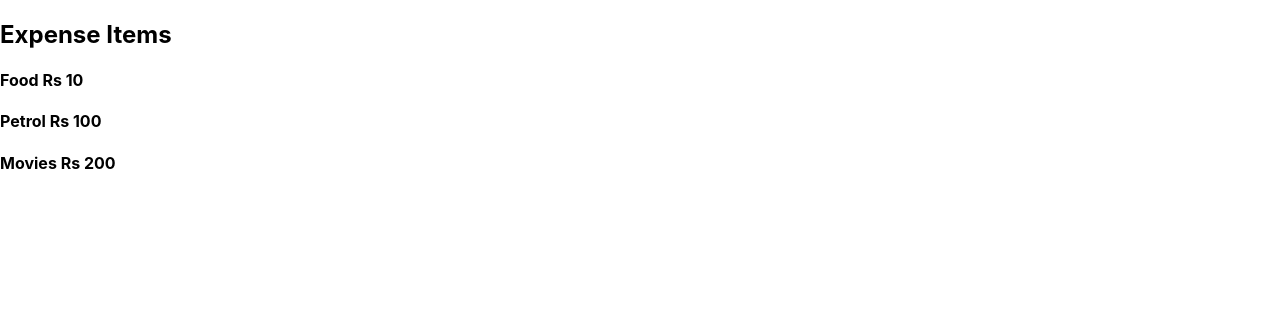
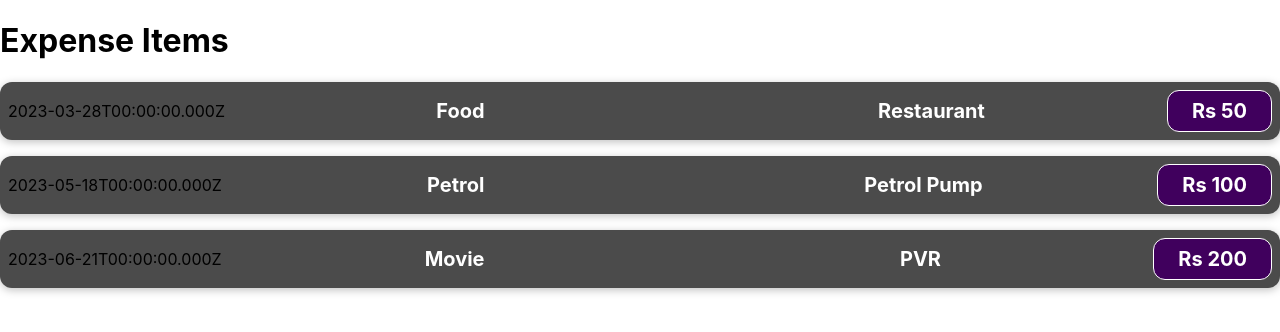
Before and after one commit to Ajoy31097/Learn-React, a React (Create React App) app in the folder my-app/: page / in a window 1280 px wide. Shown: the top 332 px of the page. Built offline with nearby package versions, Linux system fonts and the light colour scheme.

Commit message:
Reusable components added with location variable

```diff
--- a/my-app/src/App.js
+++ b/my-app/src/App.js
@@ -1,12 +1,24 @@
 // import logo from './logo.svg';
-import './App.css';
+// import './App.css';
+
+import Styles from "./Components/ExpenseItem.css";
 
 import ExpenseItem from "./Components/ExpenseItem";
 
 function App() {
+
+  const expense = [
+    { title: 'Food', amount: 50, location: 'Restaurant', date: new Date(2023, 2, 28) },
+    { title: 'Petrol', amount: 100, location: 'Petrol Pump', date: new Date(2023, 4, 18) },
+    { title: 'Movie', amount: 200, location: 'PVR', date: new Date(2023, 5, 21) },
+  ];
+
   return (
     <div>
-    <ExpenseItem></ExpenseItem>
+      <h1>Expense Items</h1>
+      <ExpenseItem title={expense[0].title} amount={expense[0].amount} location={expense[0].location} date={expense[0].date}></ExpenseItem>
+      <ExpenseItem title={expense[1].title} amount={expense[1].amount} location={expense[1].location} date={expense[1].date}></ExpenseItem>
+      <ExpenseItem title={expense[2].title} amount={expense[2].amount} location={expense[2].location} date={expense[2].date}></ExpenseItem>
     </div>
   );
 }
--- /dev/null
+++ b/my-app/src/Components/ExpenseItem.css
@@ -0,0 +1,72 @@
+.expense-item-date {
+    display: flex;
+    justify-content: space-between;
+    align-items: center;
+    box-shadow: 0 2px 8px rgba(0, 0, 0, 0.25);
+    padding: 0.5rem;
+    margin: 1rem 0;
+    border-radius: 12px;
+    background-color: #4b4b4b;
+  }
+
+  .expense-item_location {
+    display: flex;
+    flex-direction: column;
+    gap: 1rem;
+    align-items: center;
+    flex-flow: column-reverse;
+    justify-content: flex-start;
+    flex: 1;
+  }
+
+  .expense-item__description {
+    display: flex;
+    flex-direction: column;
+    gap: 1rem;
+    align-items: flex-end;
+    flex-flow: column-reverse;
+    justify-content: flex-start;
+    flex: 1;
+  }
+
+  .expense-item-date h2 {
+    color: #3a3a3a;
+    font-size: 1rem;
+    flex: 1;
+    margin: 0 1rem;
+    color: white;
+  }
+
+  .expense-item__price {
+    font-size: 1rem;
+    font-weight: bold;
+    color: white;
+    background-color: #40005d;
+    border: 1px solid white;
+    padding: 0.5rem;
+    border-radius: 12px;
+  }
+
+  @media (min-width: 580px) {
+    .expense-item__description {
+      flex-direction: row;
+      align-items: center;
+      justify-content: flex-start;
+      flex: 1;
+    }
+
+    .expense-item__description h2 {
+      font-size: 1.25rem;
+      text-align: center;
+    }
+
+    .expense-item_location h2:required {
+        font-size: 1.25rem;
+        text-align: center;
+      }
+
+    .expense-item__price {
+      font-size: 1.25rem;
+      padding: 0.5rem 1.5rem;
+    }
+  }
--- a/my-app/src/Components/ExpenseItem.js
+++ b/my-app/src/Components/ExpenseItem.js
@@ -1,10 +1,13 @@
-function ExpenseItem() {
-    return <div>
-        <h2>Expense Items</h2>
-        <h4>Food Rs 10</h4>
-        <h4>Petrol Rs 100</h4>
-        <h4>Movies Rs 200</h4>
+
+
+function ExpenseItem(props) {
+    return <div className="expense-item-date">
+        <div>{props.date.toISOString()}</div>
+        <div className="expense-item__description">
+            <h2>{props.title}</h2>
+            <div className="expense-item_location"><h2>{props.location}</h2></div>
+            <div className="expense-item__price">Rs {props.amount}</div>
+        </div>
     </div>
 }
-
 export default ExpenseItem;
```
